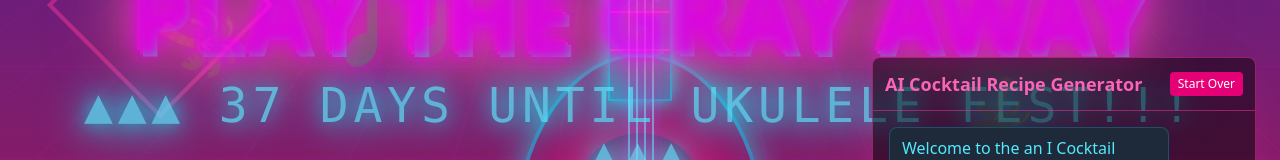
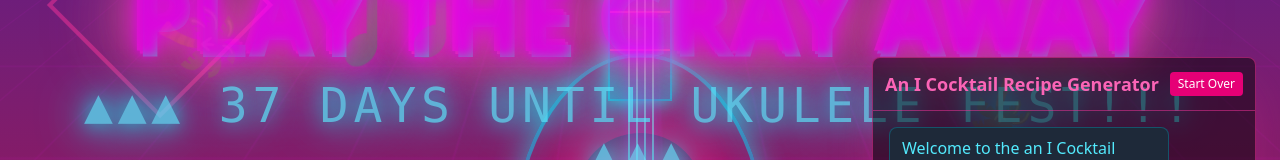
Before and after one commit to eflynch/ukulele-fest, a React (Vite) app: page / in a window 1280 px wide. Both pictures are taken after a click on the button "An I Cocktail Recipe Generator". Shown: the part 155-315 px from the top of the page. Built offline with nearby package versions, Linux system fonts and the light colour scheme.

Commit message:
An I Cocktail recipe

```diff
--- a/src/CocktailChat.tsx
+++ b/src/CocktailChat.tsx
@@ -179,7 +179,7 @@ export default function CocktailChat() {
   return (
     <div className="flex flex-col h-[500px] max-w-md mx-auto bg-black/50 rounded-lg border border-pink-500/50">
       <div className="p-3 border-b border-pink-500/50 flex justify-between items-center">
-        <h2 className="text-pink-400 font-bold text-lg">AI Cocktail Recipe Generator</h2>
+        <h2 className="text-pink-400 font-bold text-lg">An I Cocktail Recipe Generator</h2>
         <button
           onClick={handleReset}
           className="text-xs px-2 py-1 bg-pink-600 hover:bg-pink-500 rounded text-white transition-colors"
```
